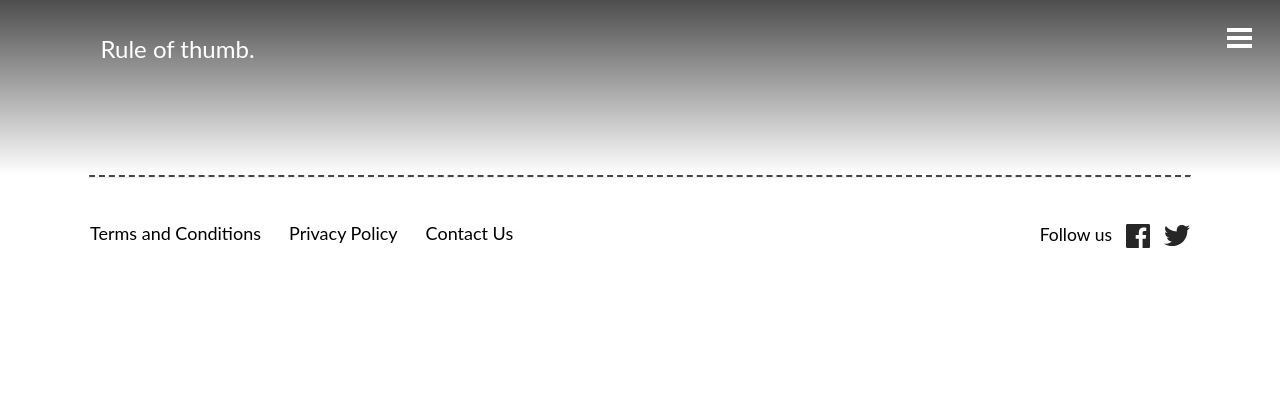
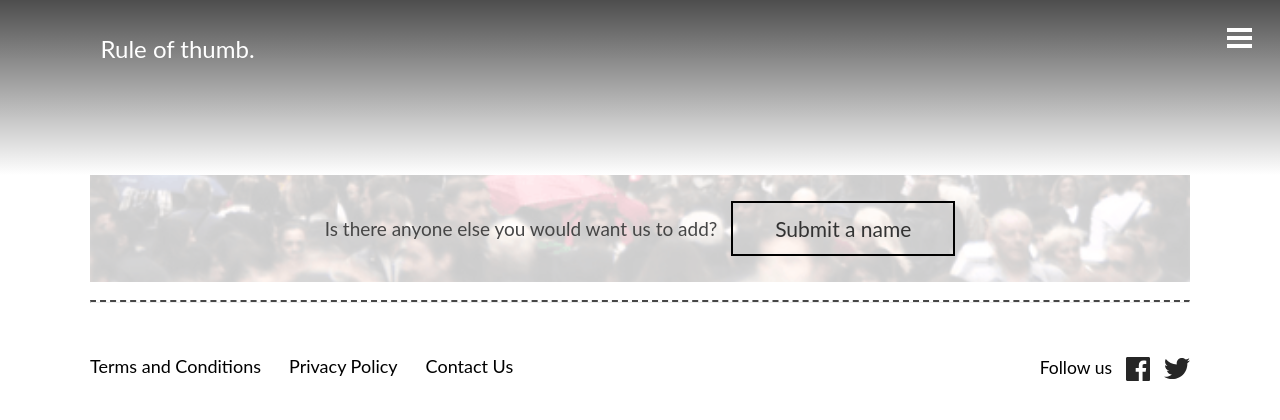
Before and after one commit to fxisco/zemoga-ui-test, a Vue app: page / in a window 1280 px wide. Shown: the top 420 px of the page. Built offline with nearby package versions, Linux system fonts and the light colour scheme.

Commit message:
feat(banner): add bottom banner

```diff
--- a/src/App.vue
+++ b/src/App.vue
@@ -1,10 +1,12 @@
 <script>
 import Header from './components/Header.vue'
+import Banner from './components/Banner.vue'
 import Footer from './components/Footer.vue'
 
 export default {
   name: 'App',
   components: {
+    Banner,
     Header,
     Footer
   }
@@ -13,14 +15,11 @@ export default {
 </script>
 
 <template>
-  <div>
-    <Header />
-    <div class="content">
-      <hr class="separator" />
-    </div>
-    <div class="content">
-      <Footer />
-    </div>
+  <Header />
+  <div class="content">
+    <Banner />
+    <hr class="separator" />
+    <Footer />
   </div>
 </template>
 
@@ -28,12 +27,12 @@ export default {
 .content {
   padding-left: 0.75rem;
   padding-right: 0.75rem;
+  margin: 0 auto;
+  max-width: 68.75rem;
 }
 
 .separator {
   border-top: 2px dashed rgba(70, 70, 70, 1);
-  margin: 0 auto;
-  max-width: 68.75rem;
 }
 
 @media (min-width: 768px) {
--- /dev/null
+++ b/src/components/Banner.vue
@@ -0,0 +1,91 @@
+<script>
+export default {
+  name: 'Banner'
+}
+</script>
+
+<template>
+  <section class="banner__container">
+    <span class="banner__text">Is there anyone else you would want us to add?</span>
+    <button class="banner__button">Submit a name</button>
+  </section>
+</template>
+
+<style lang="scss">
+.banner {
+  &__container {
+    background-repeat: no-repeat;
+    background: url("../assets/bg-people.png");
+    background-size: cover;
+    box-shadow: inset 0 0 0 2000px rgba(255, 255, 255, 0.8);
+    display: flex;
+    flex-direction: column;
+    padding-top: 0.75rem;
+    padding-bottom: 0.875rem;
+    margin-bottom: 1.125rem;
+  }
+
+  &__text {
+    align-self: center;
+    color: #464646;
+    font-size: 1.5rem;
+    line-height: 1.8rem;
+    margin-bottom: 0.75rem;
+    max-width: 19.5rem;
+    text-align: center;
+  }
+
+  &__button {
+    align-self: center;
+    border: solid 2px #000;
+    color: #333333;
+    max-width: 17.438rem;
+    padding: 0.813rem 0;
+    width: 100%;
+  }
+}
+
+@media (min-width: 768px) {
+  .banner {
+    &__container {
+      background-position: center;
+      flex-direction: row;
+      justify-content: center;
+      padding: 1.625rem 0;
+      gap: 0.875rem;
+    }
+
+
+    &__text {
+      font-size: 1.188rem;
+      line-height: 1.575rem;
+      max-width: 27.125rem;
+      margin-bottom: 0;
+      text-align: unset;
+    }
+
+    &__button {
+      font-size: 1.313rem;
+      line-height: 1.575rem;
+      max-width: 14rem;
+    }
+  }
+}
+
+@media (min-width: 1440px) {
+  .banner {
+    &__container {
+      background-image: url("../assets/bg-people.@2x.png");
+      justify-content: space-between;
+      padding-left: 2.25rem;
+      padding-right: 2.25rem;
+    }
+
+    &__text {
+      font-size: 1.688rem;
+      line-height: 2.025rem;
+      max-width: unset;
+    }
+  }
+}
+</style>
```
